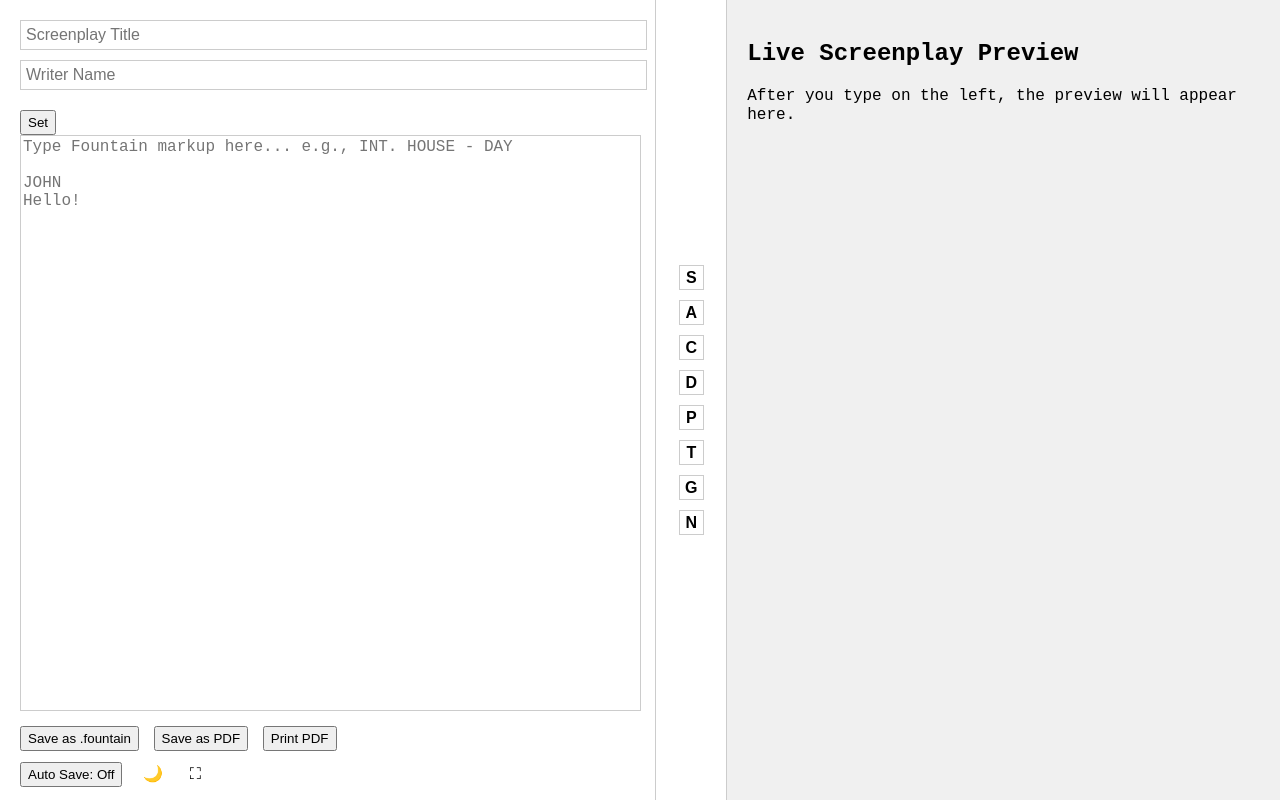
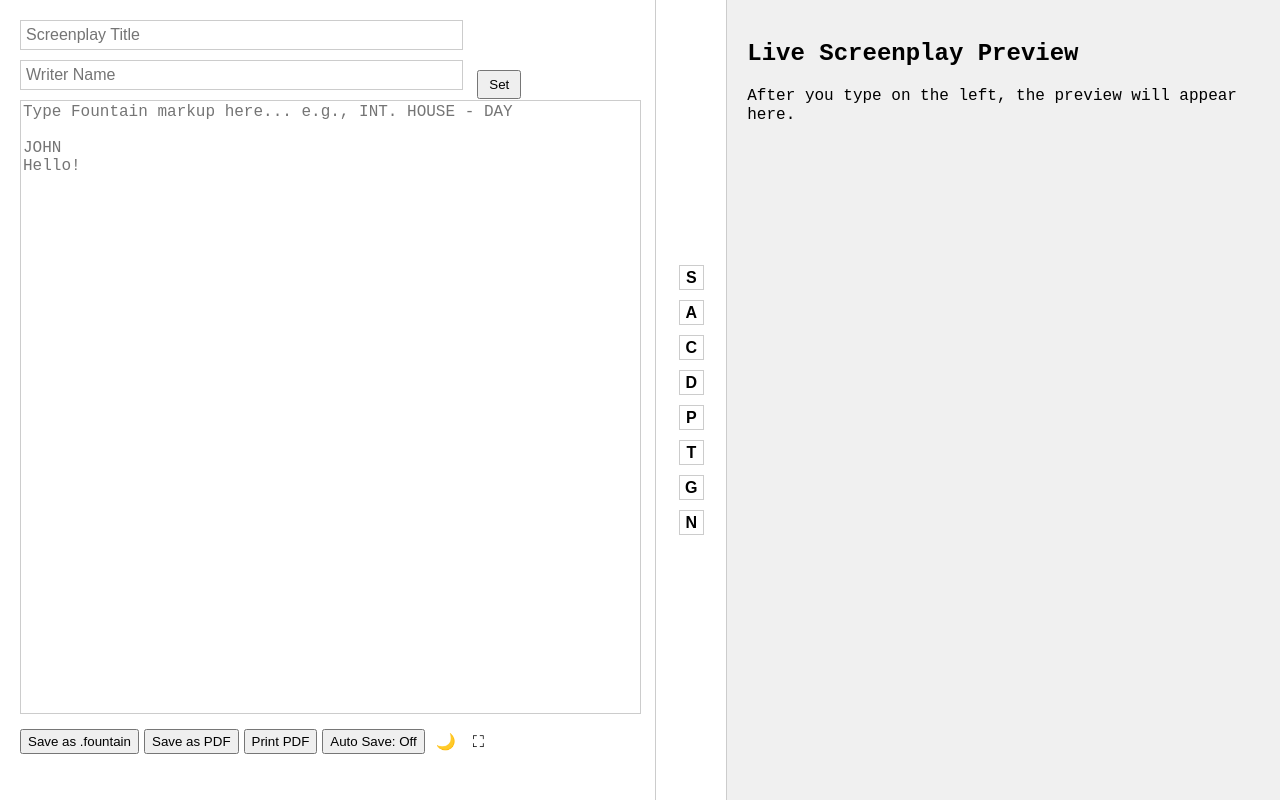
Before and after one commit to thosho/script, a plain HTML site: page index.html in a window 1280 px wide. Drawn offline with nearby package versions, Linux system fonts and the light colour scheme.

Commit message:
index.html

```diff
--- a/index.html
+++ b/index.html
@@ -48,9 +48,11 @@
             cursor: pointer;
         }
         #preview { flex: 1; padding: 20px; overflow-y: auto; background: var(--preview-bg); }
-        textarea { width: 100%; height: 75%; font-size: 12pt; border: 1px solid var(--border-color); resize: none; background: var(--bg-color); color: var(--text-color); }
-        input { width: 100%; margin-bottom: 10px; padding: 5px; font-size: 12pt; border: 1px solid var(--border-color); background: var(--bg-color); color: var(--text-color); }
+        textarea { width: 100%; height: 80%; font-size: 12pt; border: 1px solid var(--border-color); resize: none; background: var(--bg-color); color: var(--text-color); } /* Increased vertical size */
+        input { width: 70%; margin-bottom: 10px; padding: 5px; font-size: 12pt; border: 1px solid var(--border-color); background: var(--bg-color); color: var(--text-color); display: inline-block; } /* Shortened fields */
+        #title-form button { margin-left: 5px; padding: 5px 10px; vertical-align: top; }
         button { margin-top: 10px; padding: 3px 6px; margin-right: 5px; font-size: 10pt; } /* Reduced button size */
+        .buttons-row { display: flex; align-items: center; flex-wrap: nowrap; } /* Keep buttons in one line */
         .scene-heading { font-weight: bold; text-transform: uppercase; margin: 1em 0; }
         .action { margin: 1em 0; }
         .character { text-transform: uppercase; margin: 2em 0 0 0; text-align: left; width: 60%; margin-left: 20%; }
@@ -67,9 +69,8 @@
         body.fullscreen-mode #format-buttons button { margin: 0 3px; }
         body.fullscreen-mode #exit-fullscreen { display: block; }
         body.fullscreen-mode textarea { height: 95%; }
-        body.fullscreen-mode #title-form { display: none; }
-        body.fullscreen-mode #title-display { display: none; }
-        body.fullscreen-mode .save-buttons { display: none; }
+        body.fullscreen-mode #title-form, body.fullscreen-mode #title-display { display: none; } /* Hide title fields in fullscreen */
+        body.fullscreen-mode .buttons-row { display: none; }
         body.fullscreen-mode #auto-save-toggle { display: none; }
         body.fullscreen-mode #dark-mode-toggle, body.fullscreen-mode #fullscreen-toggle { position: absolute; top: 10px; right: 60px; } /* Right corner for dark and fullscreen */
         body.fullscreen-mode #fullscreen-toggle { display: none; } /* Hide fullscreen toggle in fullscreen */
@@ -91,14 +92,14 @@
             <button id="title-edit" onclick="editTitle()">Edit Title</button>
         </div>
         <textarea id="input" placeholder="Type Fountain markup here... e.g., INT. HOUSE - DAY&#10;&#10;JOHN&#10;Hello!"></textarea>
-        <div class="save-buttons">
+        <div class="buttons-row">
             <button onclick="saveFile()">Save as .fountain</button>
             <button onclick="saveAsPDF()">Save as PDF</button>
             <button onclick="printPDF()">Print PDF</button>
+            <button id="auto-save-toggle" onclick="toggleAutoSave()">Auto Save: Off</button>
+            <button id="dark-mode-toggle" onclick="toggleDarkMode()">☀️</button>
+            <button id="fullscreen-toggle" onclick="toggleFullscreen()">⛶</button>
         </div>
-        <button id="auto-save-toggle" onclick="toggleAutoSave()">Auto Save: Off</button>
-        <button id="dark-mode-toggle" onclick="toggleDarkMode()">☀️</button>
-        <button id="fullscreen-toggle" onclick="toggleFullscreen()">⛶</button>
     </div>
     <div id="format-buttons">
         <button onclick="applyFormat('S')">S</button>
```
